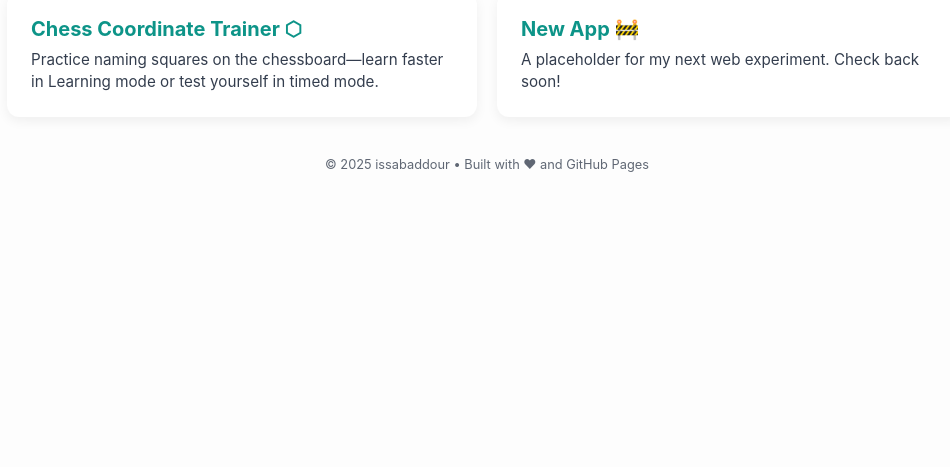
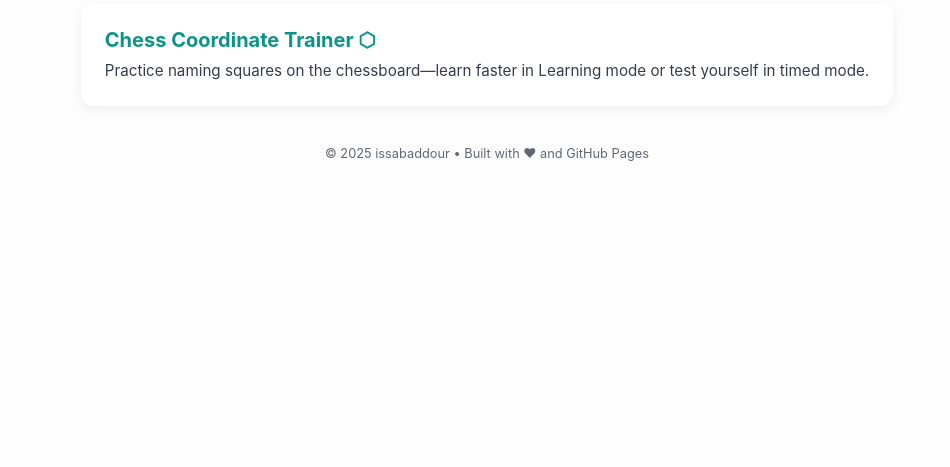
Before and after one commit to issabaddour/issabaddour.github.io, a plain HTML site: page index.html in a window 1280 px wide. Shown: the part 397-864 px from the top of the page, without its empty margins (153-1103 px from the left). Drawn offline with Linux system fonts and the light colour scheme.

Commit message:
Update index.html

```diff
--- a/index.html
+++ b/index.html
@@ -86,15 +86,9 @@
 
     <section class="grid">
       <!-- Project 1 -->
-      <a class="card" href="chess-trainer/">
+      <a class="card" href="chess/">
         <h2>Chess Coordinate Trainer ⬡</h2>
         <p>Practice naming squares on the chessboard—learn faster in Learning mode or test yourself in timed mode.</p>
-      </a>
-
-      <!-- Project 2 -->
-      <a class="card" href="new-app/">
-        <h2>New App 🚧</h2>
-        <p>A placeholder for my next web experiment. Check back soon!</p>
       </a>
 
       <!-- Add more cards as needed -->
```
